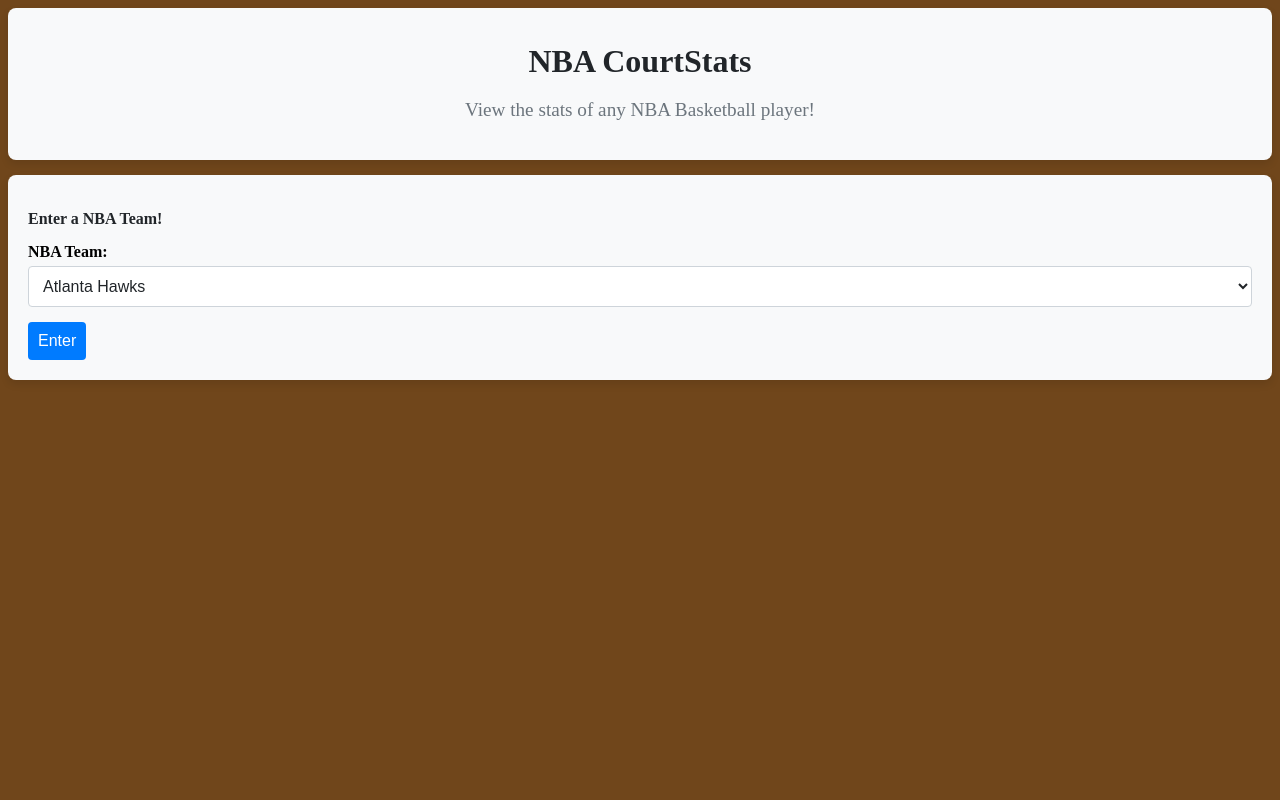
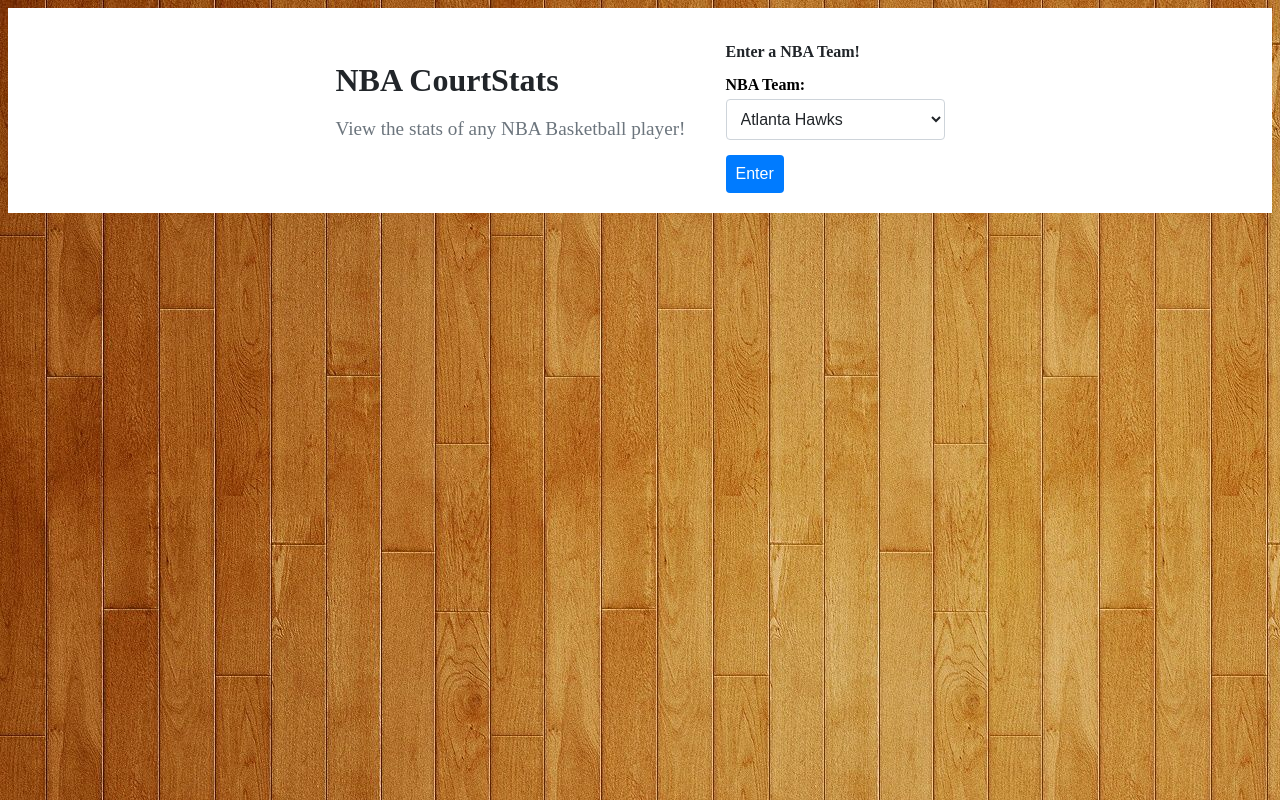
Before and after one commit to Daniel-Frederick/nba-courtstats, an Angular app: page / in a window 1280 px wide. Built offline with nearby package versions, Linux system fonts and the light colour scheme.

Commit message:
experimenting with styling and finding the best layout

```diff
--- a/src/app/app.component.html
+++ b/src/app/app.component.html
@@ -1,6 +1,5 @@
 <section>
  <main>
-  <app-header></app-header>
   <router-outlet></router-outlet>
  </main>
 </section>
--- a/src/app/features/add-team/add-team.component.scss
+++ b/src/app/features/add-team/add-team.component.scss
@@ -7,10 +7,10 @@
 $margin: 15px;
 
 section {
-  background-color: $background-color;
+  //background-color: $background-color;
   padding: $padding * 2;
   border-radius: 8px;
-  box-shadow: 0 4px 8px rgba(0, 0, 0, 0.1);
+  // box-shadow: 0 4px 8px rgba(0, 0, 0, 0.1);
 
   .title {
     color: $font-color;
--- a/src/app/features/header/header.component.scss
+++ b/src/app/features/header/header.component.scss
@@ -6,11 +6,11 @@
 $margin: 15px;
 
 header {
-  background-color: $background-color;
+  // background-color: $background-color;
   padding: $padding * 2;
   border-radius: 8px;
-  box-shadow: 0 4px 8px rgba(0, 0, 0, 0.1);
-  text-align: center;
+  //box-shadow: 0 4px 8px rgba(0, 0, 0, 0.1);
+  text-align: left;
   margin-bottom: $margin;
 
   .title {
--- a/src/app/features/player-team-list/player-team-list.component.html
+++ b/src/app/features/player-team-list/player-team-list.component.html
@@ -1,5 +1,8 @@
 <section>
-  <app-add-team (addTeamAndPlayers)="addTeamAndPlayers($event)" ></app-add-team>
+  <div class="heading-wrapper">
+    <app-header class="header"></app-header>
+    <app-add-team class="addTeam" (addTeamAndPlayers)="addTeamAndPlayers($event)" ></app-add-team>
+  </div>
   <div *ngFor="let playerTeam of playerTeams">
     <app-single-team [team]="playerTeam.team"></app-single-team>
     <app-single-player [players]="playerTeam.players"></app-single-player>
--- a/src/app/features/player-team-list/player-team-list.component.scss
+++ b/src/app/features/player-team-list/player-team-list.component.scss
@@ -0,0 +1,7 @@
+.heading-wrapper {
+    background-color: white;
+    align-items: center;
+    justify-content: center;
+    display: flex;
+    flex-direction: row;
+}
--- a/src/styles.scss
+++ b/src/styles.scss
@@ -4,7 +4,7 @@
 $NBA-blue: #1D428A;
 
 body {
-  background-color: #70461b;
+  background-image: url("./assets/woodfloor.jpg");
 }
 
 h1 {
```
Also changed, not shown: src/assets/woodfloor.jpg (added).
